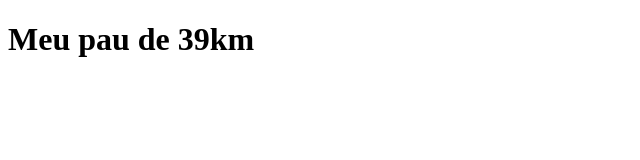
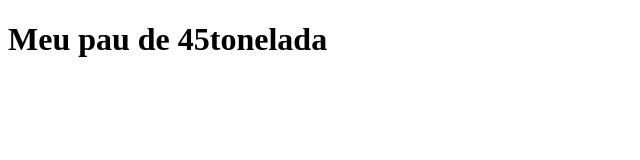
Before and after one commit to Wendelzin10/Jogo_X_Wendel_Daniel, a plain HTML site: page index.html in a window 1280 px wide. Shown: the whole page, without its empty margins (0-640 px from the left). Drawn offline with Linux system fonts and the light colour scheme.

Commit message:
alterado

```diff
--- a/index.html
+++ b/index.html
@@ -7,6 +7,6 @@
     <title>Jogo Xy </title>
 </head>
 <body>
-       <h1> Meu pau de 39km </h1>
+       <h1> Meu pau de 45tonelada </h1>
 </body>
 </html>
```
